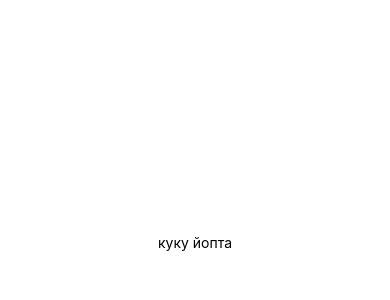
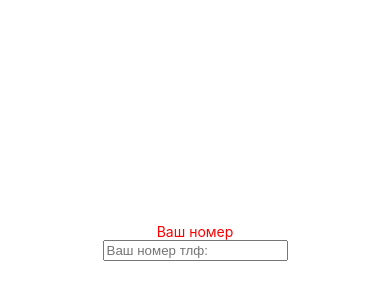
Before and after one commit to Twoia-Kotletochka/ChernihivSmart, a React Native app: screen / in a window 390 px wide. Shown: the part 180-480 px from the top of the page. Built offline with nearby package versions, Linux system fonts and the light colour scheme.

Commit message:
splash screen +

```diff
--- a/App.js
+++ b/App.js
@@ -1,12 +1,14 @@
 import { StatusBar } from 'expo-status-bar';
 import { StyleSheet, Text, View } from 'react-native';
+import { SafeAreaView } from 'react-native-web';
 
 export default function App() {
   return (
-    <View style={styles.container}>
-      <Text>куку йопта</Text>
+    <SafeAreaView style={styles.container}>
+      <Text style={styles.text}>Ваш номер</Text>
+      <input placeholder='Ваш номер тлф: '></input>
       <StatusBar style="auto" />
-    </View>
+    </SafeAreaView>
   );
 }
 
@@ -15,6 +17,9 @@ const styles = StyleSheet.create({
     flex: 1,
     backgroundColor: '#fff',
     alignItems: 'center',
-    justifyContent: 'center',
+    justifyContent: 'center'
   },
+  text: {
+    color: '#FF0000'
+  }
 });
--- a/app.json
+++ b/app.json
@@ -1,6 +1,6 @@
 {
   "expo": {
-    "name": "ChernihivSmart",
+    "name": "Chernihiv Smart",
     "slug": "ChernihivSmart",
     "version": "1.0.0",
     "orientation": "portrait",
@@ -8,8 +8,8 @@
     "userInterfaceStyle": "light",
     "splash": {
       "image": "./assets/splash.png",
-      "resizeMode": "contain",
-      "backgroundColor": "#ffffff"
+      "resizeMode": "center",
+      "backgroundColor": "#4BB5F5"
     },
     "updates": {
       "fallbackToCacheTimeout": 0
```
Also changed, not shown: assets/splash.png.
